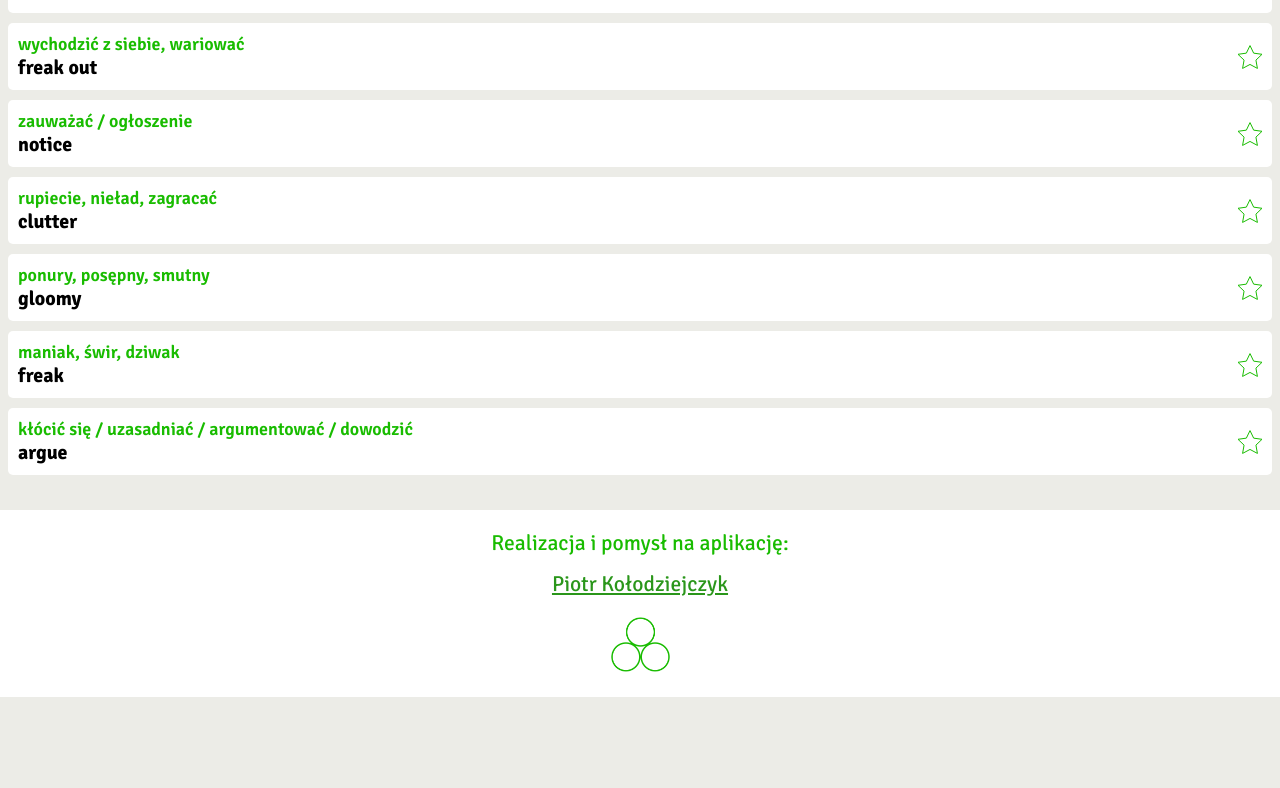
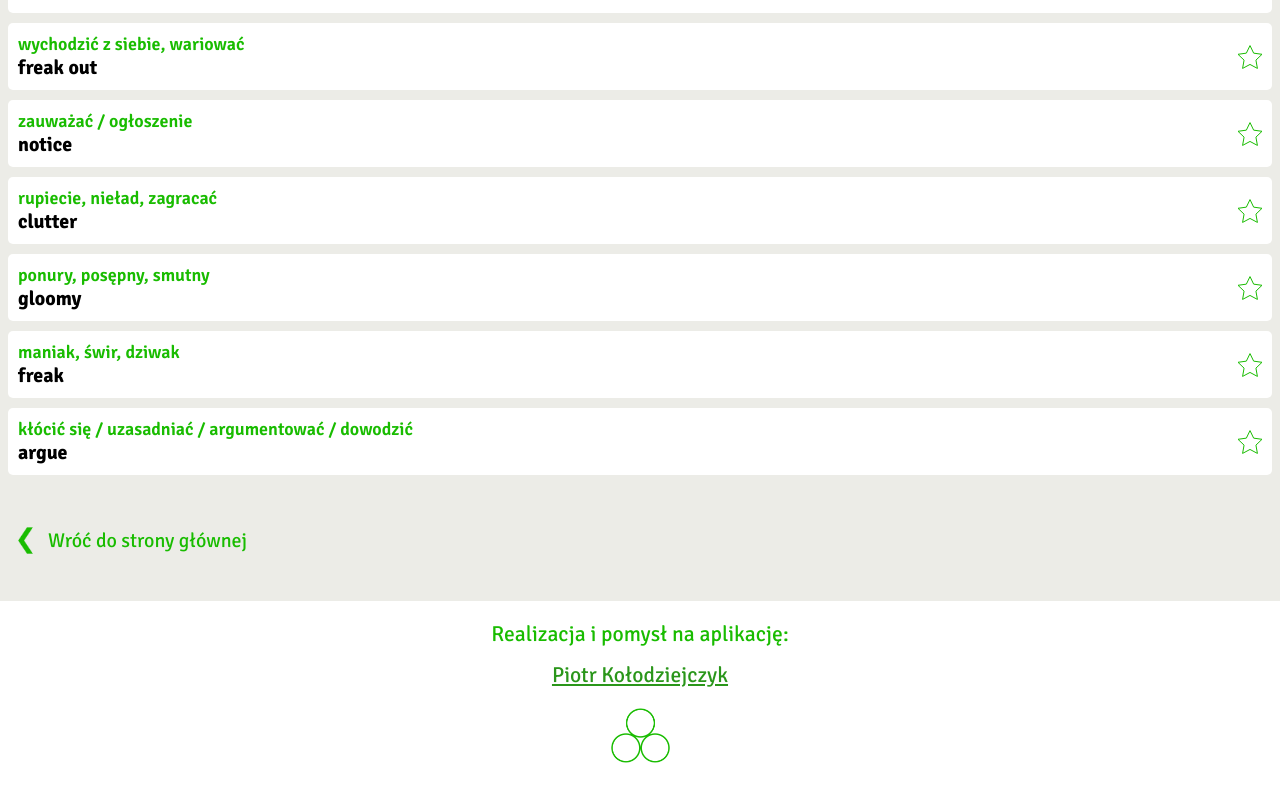
Before and after one commit to Piotrko64/wordsy, a Vue app: page /List in a window 1280 px wide. Shown: the part 5306-6094 px from the top of the page. Before the commit the page ends 6003 px from the top, so only its background shows below. Built offline with nearby package versions, Linux system fonts and the light colour scheme; a web font is replaced by a local one; what v-wave would draw is missing.

Commit message:
Add button to back

```diff
--- a/src/components/addWordsPage/AddWordsForm.vue
+++ b/src/components/addWordsPage/AddWordsForm.vue
@@ -6,6 +6,7 @@ import { reactive, ref } from 'vue';
 import { useWordsStore } from '../../stores/WordsStore';
 import { v4 as uuidv4 } from 'uuid';
 import { validatorWord } from './helpers/validatorWord';
+import BackToMainPage from '../../ui/BackToMainPage.vue';
 
 type FormInputs = 'wordPL' | 'wordEN' | 'examplePL' | 'exampleEN' | 'id';
 
@@ -81,6 +82,7 @@ function addNewWord(event: Event) {
          <button type="submit" class="actionButton" @click="addNewWord($event)">
             Dodaj nowe wyrażenie
          </button>
+         <BackToMainPage />
       </form>
    </div>
 </template>
@@ -88,8 +90,9 @@ function addNewWord(event: Event) {
 <style scoped lang="scss">
 .container {
    display: flex;
-   justify-content: center;
 
+   flex-direction: column;
+   align-items: center;
    margin-top: 10px;
    min-height: calc(100vh - 120px);
    form {
--- a/src/components/listPage/lllListMainComponent.vue
+++ b/src/components/listPage/lllListMainComponent.vue
@@ -2,6 +2,7 @@
 import { useWordsStore } from '../../stores/WordsStore';
 import { storeToRefs } from 'pinia';
 import SingleWord from './SingleWord.vue';
+import BackToMainPage from '../../ui/BackToMainPage.vue';
 const store = useWordsStore();
 const { getOwnWords, getStartWords, isOnlyOwnWords } = storeToRefs(store);
 </script>
@@ -46,6 +47,7 @@ const { getOwnWords, getStartWords, isOnlyOwnWords } = storeToRefs(store);
             />
          </div>
       </div>
+      <BackToMainPage />
    </div>
 </template>
 <style scoped lang="scss">
--- a/src/pages/AddWordsPage.vue
+++ b/src/pages/AddWordsPage.vue
@@ -1,9 +1,10 @@
 <script setup lang="ts">
-import AddWordsForm from "../components/addWordsPage/AddWordsForm.vue";
+import AddWordsForm from '../components/addWordsPage/AddWordsForm.vue';
+import BackToMainPage from '../ui/BackToMainPage.vue';
 </script>
 
 <template>
-    <AddWordsForm />
+   <AddWordsForm />
 </template>
 
 <style scoped lang="scss"></style>
--- /dev/null
+++ b/src/ui/BackToMainPage.vue
@@ -0,0 +1,36 @@
+<script setup lang="ts">
+import backArrow from '../assets/icons/arrowBack.png';
+</script>
+
+<template>
+   <router-link to="/" class="anchor"
+      ><img :src="backArrow" alt="powrót" /> Wróć do strony głównej
+   </router-link>
+</template>
+<style lang="scss" scope>
+.anchor {
+   margin-top: 40px;
+   display: flex;
+   justify-content: flex-start;
+   align-items: center;
+   font-size: 1.25rem;
+   color: var(--green);
+   transition: all 0.1s ease-in-out;
+
+   width: 100%;
+   border-radius: 6px;
+   padding: 8px 12px 8px 0;
+
+   &:hover {
+      color: var(--secondGreen);
+      img {
+         transform: translateX(-2px);
+      }
+   }
+   img {
+      transition: all 0.1s ease-in-out;
+      height: 35px;
+      margin-right: 5px;
+   }
+}
+</style>
```
Also changed, not shown: src/assets/icons/arrowBack.png (added).
